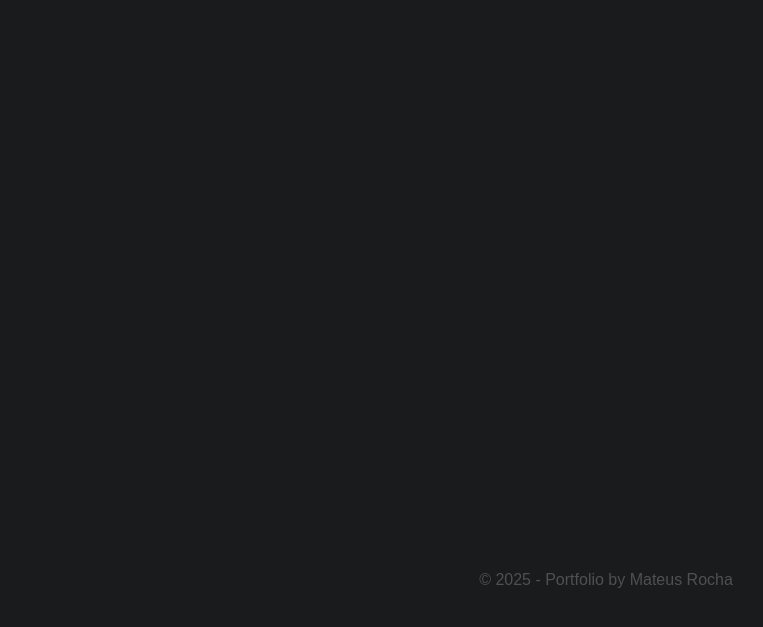
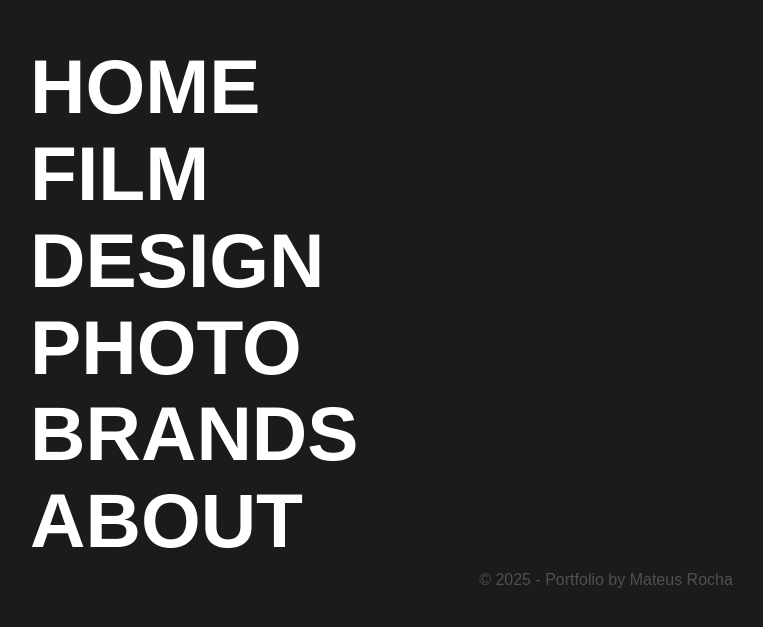
Before and after one commit to MateusRMC/portfolio, a Next.js app: page / in a window 1280 px wide. Shown: the part 161-788 px from the top of the page, without its empty margins (34-797 px from the left). Built offline with nearby package versions, Linux system fonts and the light colour scheme.

Commit message:
styles and styles

```diff
--- a/app/page.js
+++ b/app/page.js
@@ -2,7 +2,29 @@
 
 import Link from "next/link";
 import Image from "next/image";
+import "./styles/home.css";
 
 export default function Home() {
-  return <></>;
+  return (
+    <div className="Links">
+      <h1>
+        <Link href="/">Home</Link>
+      </h1>
+      <h1>
+        <Link href="/film">Film</Link>
+      </h1>
+      <h1>
+        <Link href="/design">Design</Link>
+      </h1>
+      <h1>
+        <Link href="/photo">Photo</Link>
+      </h1>
+      <h1>
+        <Link href="/brands">Brands</Link>
+      </h1>
+      <h1>
+        <Link href="/about">About</Link>
+      </h1>
+    </div>
+  );
 }
--- /dev/null
+++ b/app/styles/home.css
@@ -0,0 +1,45 @@
+/* Contêiner do menu */
+.Links {
+  position: absolute;
+  bottom: 10vh;
+  left: 5vw;
+  display: flex;
+  flex-direction: column;
+  text-align: left;
+  gap: 10px;
+}
+
+/* Estilo dos links */
+.Links h1 {
+  margin: 0;
+  font-size: 6vw;
+  font-weight: 700;
+  text-transform: uppercase;
+  line-height: 1;
+  transition: opacity 0.3s ease-in-out, transform 0.2s ease-in-out;
+}
+
+.Links h1 a {
+  color: white;
+  text-decoration: none;
+  position: relative;
+  display: inline-block;
+}
+
+/* Efeito hover */
+.Links h1:hover {
+  opacity: 0.7;
+  transform: translateX(10px);
+}
+
+/* Ajuste responsivo */
+@media (max-width: 768px) {
+  .Links {
+    left: 3vw;
+    bottom: 5vh;
+  }
+
+  .Links h1 {
+    font-size: 8vw;
+  }
+}
```
